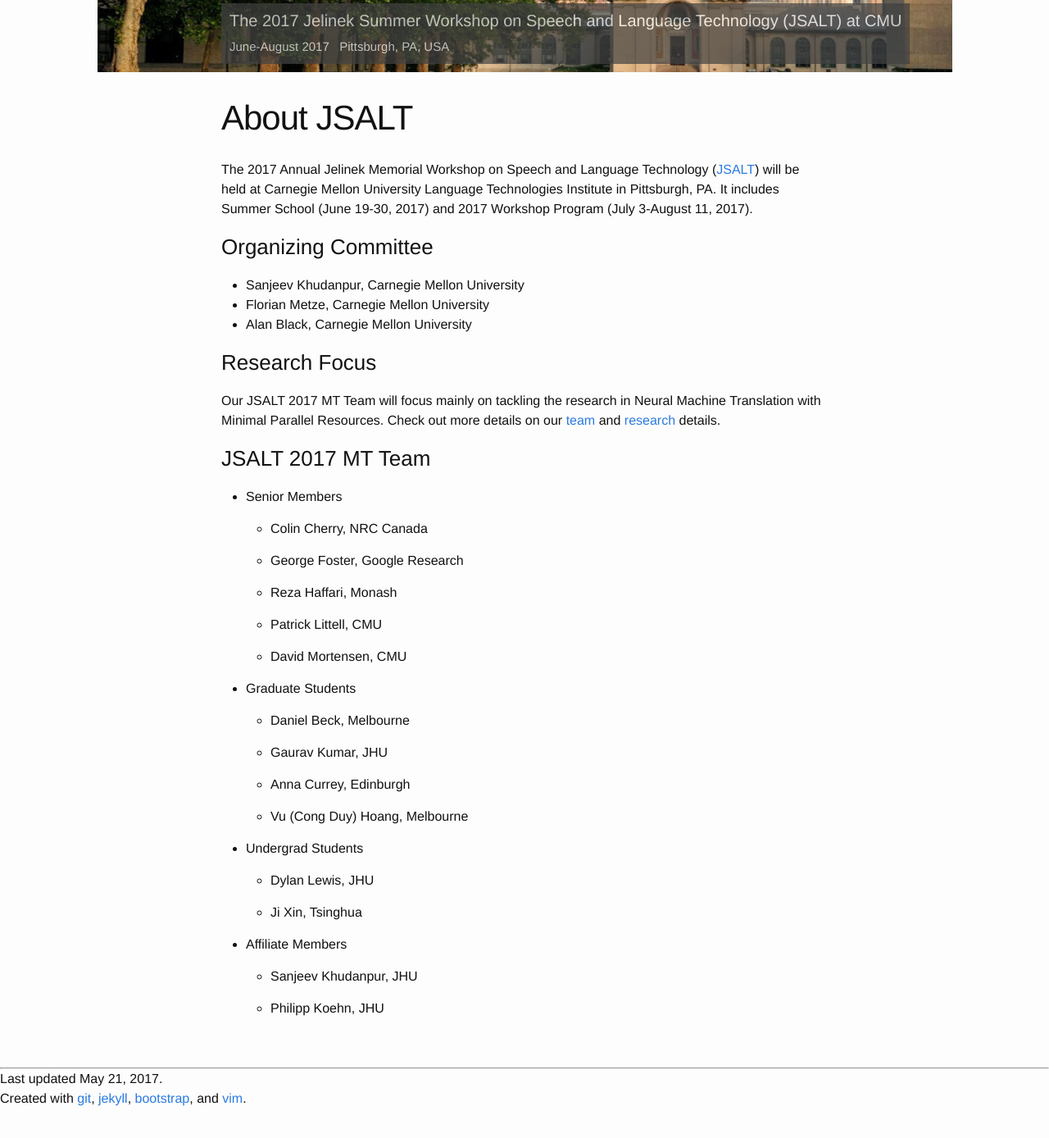
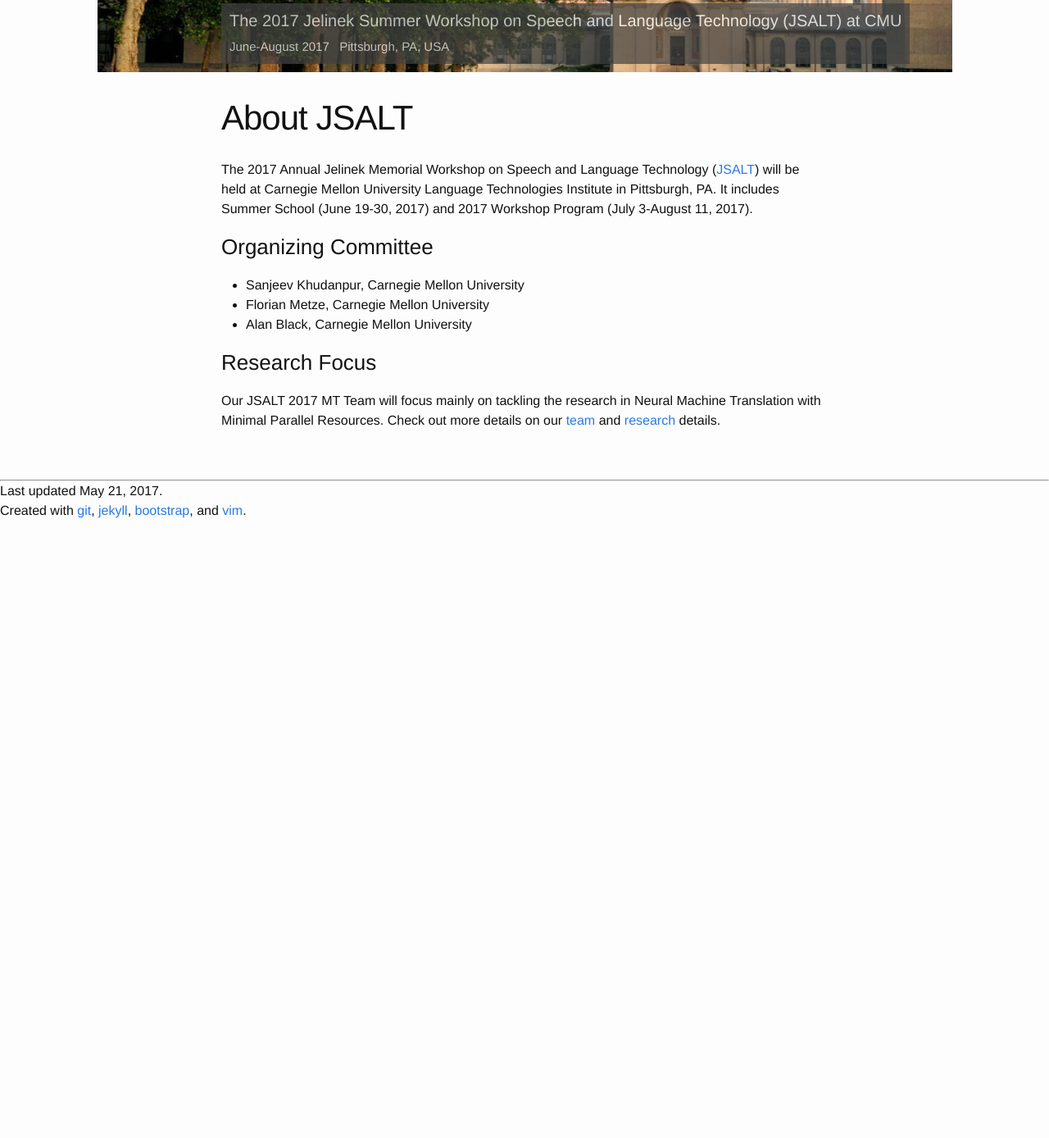
Before and after one commit to duyvuleo/ws17mt, a Jekyll site: the page built from index.md, in a window 1280 px wide and 1400 px high, scrolled down 282 px. Shown: the top 1388 px of the window at 82% size. Built offline with Jekyll 4.4.1, drawn with Linux system fonts in a browser that asks for light colours; after the commit the page ends 965 px from its top, so only the background shows below that.

Commit message:
new tabs

```diff
--- a/index.md
+++ b/index.md
@@ -18,39 +18,3 @@ It includes Summer School (June 19-30, 2017) and 2017 Workshop Program (July 3-A
 ### Research Focus
 
 Our JSALT 2017 MT Team will focus mainly on tackling the research in Neural Machine Translation with Minimal Parallel Resources. Check out more details on our [team](https://duyvuleo.github.io/ws17mt/team.html) and [research](https://duyvuleo.github.io/ws17mt/research.html) details.
-
-### JSALT 2017 MT Team
-
-* Senior Members
-
-  * Colin Cherry, NRC Canada
-
-  * George Foster, Google Research
-
-  * Reza Haffari, Monash
-
-  * Patrick Littell, CMU
-
-  * David Mortensen, CMU
-
-* Graduate Students
-
-  * Daniel Beck, Melbourne
-
-  * Gaurav Kumar, JHU
-
-  * Anna Currey, Edinburgh
-
-  * Vu (Cong Duy) Hoang, Melbourne
-
-* Undergrad Students
-
-  * Dylan Lewis, JHU
-
-  * Ji Xin, Tsinghua
-
-* Affiliate Members
-
-  * Sanjeev Khudanpur, JHU
-
-  * Philipp Koehn, JHU
--- /dev/null
+++ b/pubs.html
@@ -0,0 +1,4 @@
+---
+layout: default
+title: Publications
+---
--- /dev/null
+++ b/research.html
@@ -0,0 +1,6 @@
+---
+layout: default
+title: Research
+---
+
+### Research Problem
```
